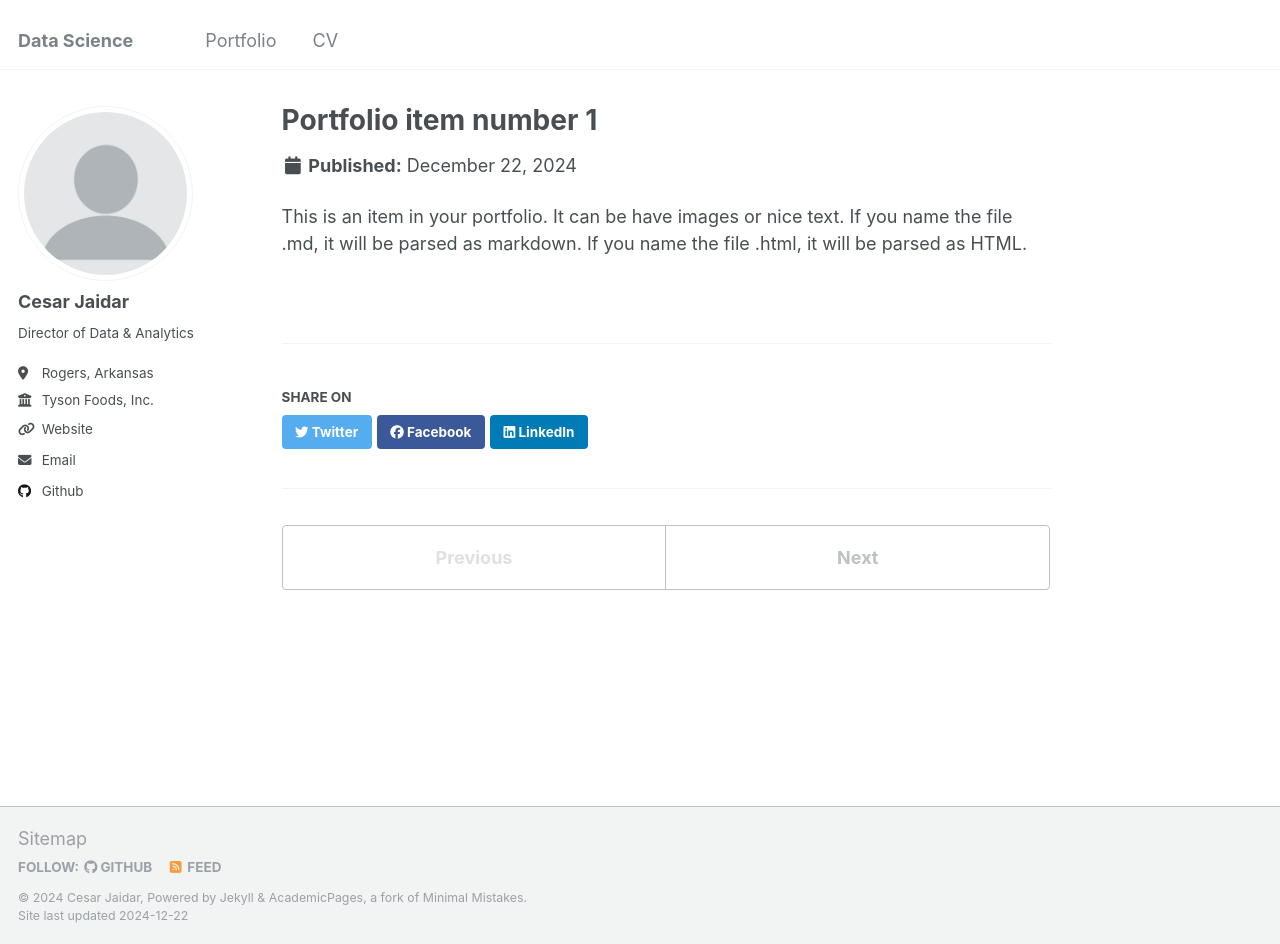
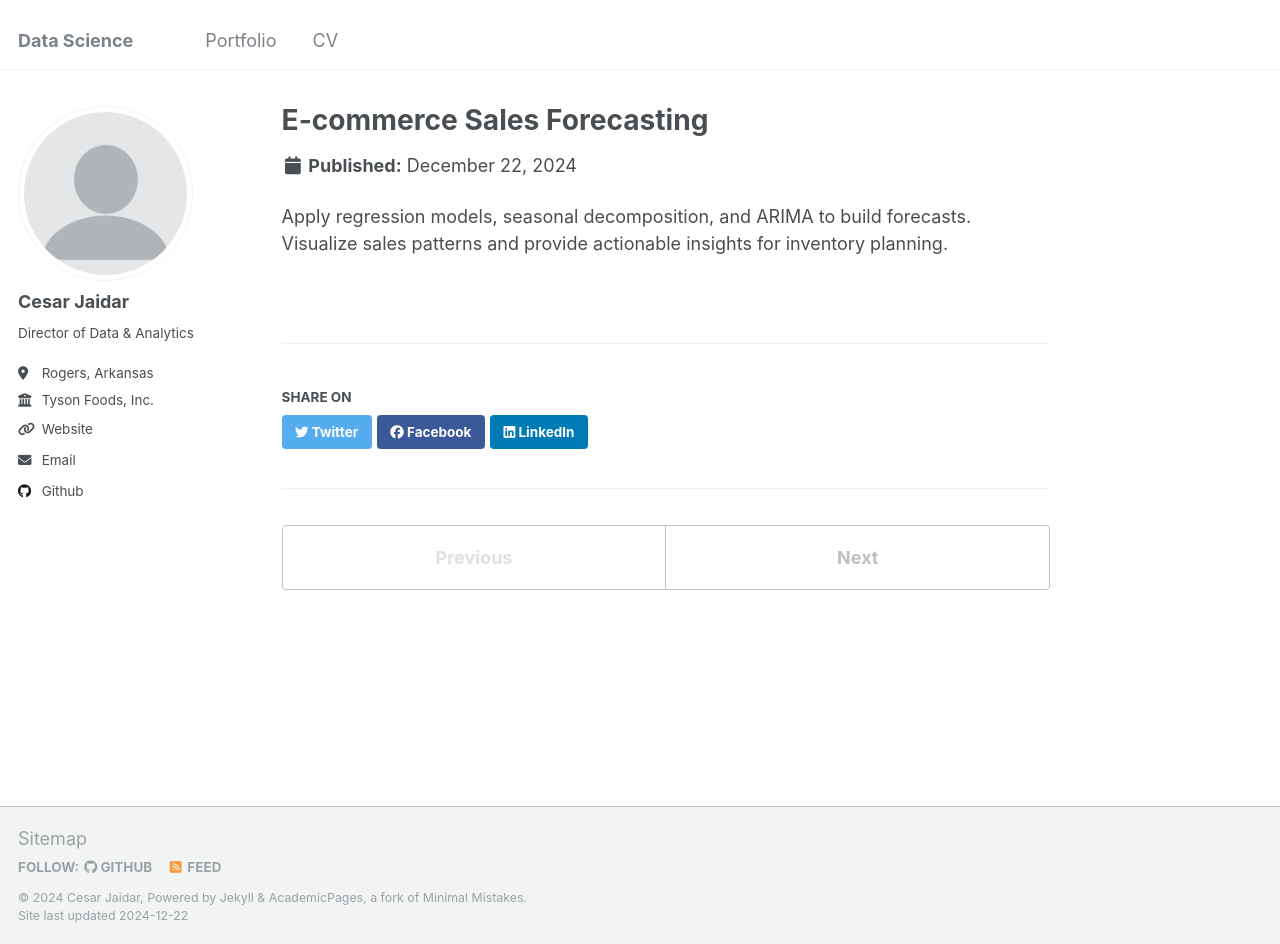
Before and after one commit to cesarjaidar/portfolio, a Jekyll site: the page built from _portfolio/Project 10.md, in a window 1280 px wide and 944 px high. Built offline with Jekyll 4.4.1, drawn with Linux system fonts in a browser that asks for light colours.

Commit message:
Update Project 10.md

```diff
--- a/_portfolio/Project 10.md
+++ b/_portfolio/Project 10.md
@@ -1,7 +1,6 @@
 ---
-title: "Portfolio item number 1"
-excerpt: "Short description of portfolio item number 1<br/><img src='/images/500x300.png'>"
+title: "E-commerce Sales Forecasting"
+excerpt: "Analyze sales data from an e-commerce platform to predict future demand for products.<br/><img src='/images/500x300.png'>"
 collection: portfolio
 ---
-
-This is an item in your portfolio. It can be have images or nice text. If you name the file .md, it will be parsed as markdown. If you name the file .html, it will be parsed as HTML.
+Apply regression models, seasonal decomposition, and ARIMA to build forecasts. Visualize sales patterns and provide actionable insights for inventory planning.
```
